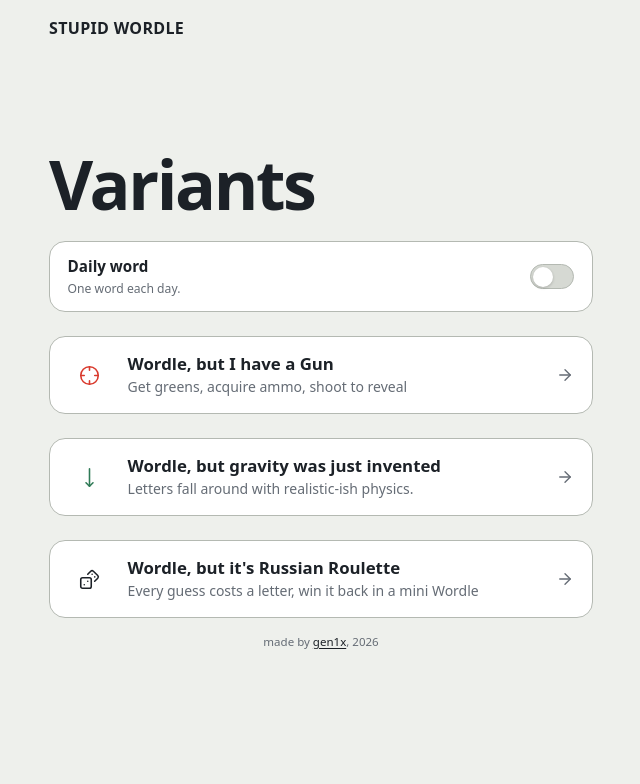
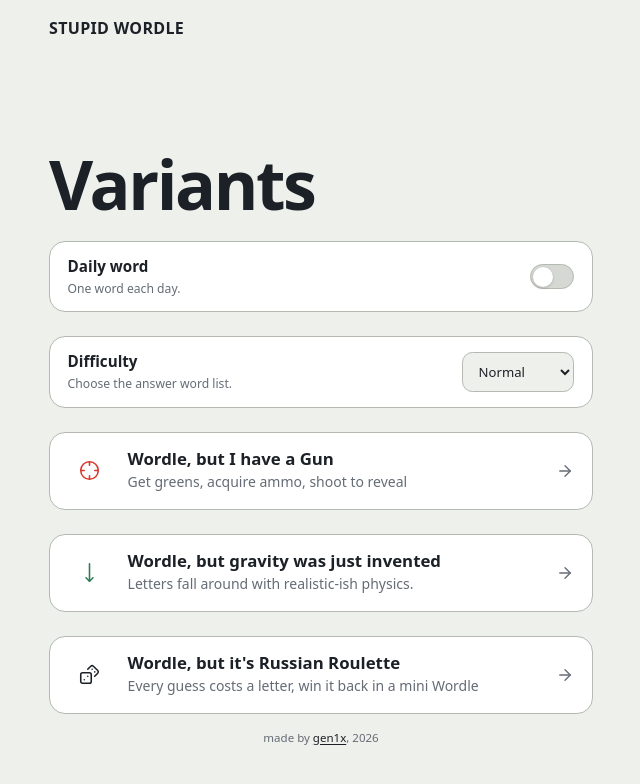
Before and after one commit to Gen1xLol/Stupid-Wordle, a Svelte app: page / in a window 1280 px wide. Shown: the top 784 px of the page, without its empty margins (319-959 px from the left). Built offline with nearby package versions, Linux system fonts and the light colour scheme; a web font is replaced by a local one.

Commit message:
difficulty

```diff
--- a/src/App.svelte
+++ b/src/App.svelte
@@ -22,6 +22,7 @@
   let page = $state('menu')
   let mode = $state('gun')
   let dailyMode = $state(readDailyPreference())
+  let difficulty = $state(readDifficultyPreference())
   let dailyCountdown = $state('00:00:00')
 
   function readDailyPreference() {
@@ -29,6 +30,14 @@
       return window.localStorage.getItem('stupid-wordle-daily') === 'true'
     } catch {
       return false
+    }
+  }
+
+  function readDifficultyPreference() {
+    try {
+      return window.localStorage.getItem('stupid-wordle-difficulty') === 'hard' ? 'hard' : 'normal'
+    } catch {
+      return 'normal'
     }
   }
 
@@ -46,6 +55,13 @@
     dailyMode = event.currentTarget.checked
     try {
       window.localStorage.setItem('stupid-wordle-daily', String(dailyMode))
+    } catch {}
+  }
+
+  function saveDifficultyPreference(event) {
+    difficulty = event.currentTarget.value === 'hard' ? 'hard' : 'normal'
+    try {
+      window.localStorage.setItem('stupid-wordle-difficulty', difficulty)
     } catch {}
   }
 
@@ -100,7 +116,7 @@
     shotThisTurn = false
     checkingGuess = false
     try {
-      answer = await (dailyMode ? getDailyWord(wordLength) : getRandomWord(wordLength))
+      answer = await (dailyMode ? getDailyWord(wordLength, new Date(), difficulty) : getRandomWord(wordLength, difficulty))
       gameState = 'playing'
     } catch {
       gameState = 'error'
@@ -215,6 +231,13 @@
         <span class="daily-setting-copy"><strong>Daily word</strong><small>One word each day.</small></span>
         <input type="checkbox" role="switch" aria-label="Daily word mode" checked={dailyMode} onchange={saveDailyPreference} />
       </label>
+      <label class="difficulty-setting">
+        <span class="daily-setting-copy"><strong>Difficulty</strong><small>Choose the answer word list.</small></span>
+        <select value={difficulty} aria-label="Difficulty" onchange={saveDifficultyPreference}>
+          <option value="normal">Normal</option>
+          <option value="hard">Hard</option>
+        </select>
+      </label>
       <button class="mode-card" type="button" onclick={openGame}>
         <span class="mode-icon"><Crosshair size={21} strokeWidth={1.8} /></span>
         <span class="mode-copy"><strong>Wordle, but I have a Gun</strong><small>Get greens, acquire ammo, shoot to reveal</small></span>
@@ -232,9 +255,9 @@
       </button>
     </section>
   {:else if mode === 'gravity'}
-    <GravityMode onback={() => page = 'menu'} {dailyMode} {dailyCountdown} />
+    <GravityMode onback={() => page = 'menu'} {dailyMode} {dailyCountdown} {difficulty} />
   {:else if mode === 'roulette'}
-    <RouletteMode onback={() => page = 'menu'} {dailyMode} {dailyCountdown} />
+    <RouletteMode onback={() => page = 'menu'} {dailyMode} {dailyCountdown} {difficulty} />
   {:else}
     <header class="game-header">
       <button class="back-button" type="button" aria-label="Back to variants" onclick={() => page = 'menu'}><ArrowLeft size={18} strokeWidth={1.8} /></button>
--- a/src/GravityMode.svelte
+++ b/src/GravityMode.svelte
@@ -6,7 +6,7 @@
   const wordLength = 8
   const maxGuesses = 6
   const keyboardRows = ['qwertyuiop', 'asdfghjkl', 'zxcvbnm']
-  let { onback, dailyMode = false, dailyCountdown = '' } = $props()
+  let { onback, dailyMode = false, dailyCountdown = '', difficulty = 'normal' } = $props()
   let answer = $state('')
   let guesses = $state([])
   let slots = $state(Array(wordLength).fill(''))
@@ -345,7 +345,7 @@
     bodies = []
     checkingGuess = false
     try {
-      answer = await (dailyMode ? getDailyWord(wordLength) : getRandomWord(wordLength))
+      answer = await (dailyMode ? getDailyWord(wordLength, new Date(), difficulty) : getRandomWord(wordLength, difficulty))
       gameState = 'playing'
       notice = 'Type a word. Move your phone or drag the letters into place.'
     } catch {
--- a/src/RouletteMode.svelte
+++ b/src/RouletteMode.svelte
@@ -7,7 +7,7 @@
   const miniLength = 4
   const miniMaxGuesses = 5
   const keyboardRows = ['qwertyuiop', 'asdfghjkl', 'zxcvbnm']
-  let { onback, dailyMode = false, dailyCountdown = '' } = $props()
+  let { onback, dailyMode = false, dailyCountdown = '', difficulty = 'normal' } = $props()
   let answer = $state('')
   let guesses = $state([])
   let currentGuess = $state('')
@@ -76,7 +76,7 @@
     checkingMini = false
     activeBoard = 'main'
     try {
-      answer = await (dailyMode ? getDailyWord(wordLength) : getRandomWord(wordLength))
+      answer = await (dailyMode ? getDailyWord(wordLength, new Date(), difficulty) : getRandomWord(wordLength, difficulty))
       gameState = 'playing'
     } catch {
       gameState = 'error'
--- a/src/style.css
+++ b/src/style.css
@@ -226,6 +226,32 @@ button:disabled { cursor: default; }
 .daily-setting input:checked { border-color: var(--correct); background: var(--correct); }
 .daily-setting input:checked::before { transform: translateX(1.2rem); }
 .daily-setting input:focus-visible { outline: 2px solid var(--ink); outline-offset: 3px; }
+
+.difficulty-setting {
+  display: flex;
+  align-items: center;
+  justify-content: space-between;
+  gap: 1rem;
+  width: 100%;
+  padding: 0.9rem 1.1rem;
+  border: 1px solid var(--line-strong);
+  border-radius: 1rem;
+  background: var(--surface);
+}
+
+.difficulty-setting select {
+  min-width: 7rem;
+  padding: 0.55rem 0.7rem;
+  border: 1px solid var(--line-strong);
+  border-radius: 0.65rem;
+  background: var(--paper);
+  color: var(--ink);
+  font: inherit;
+  font-size: 0.82rem;
+  cursor: pointer;
+}
+
+.difficulty-setting select:focus-visible { outline: 2px solid var(--ink); outline-offset: 2px; }
 
 .mode-arrow {
   color: var(--muted);
--- a/src/wordPicker.js
+++ b/src/wordPicker.js
@@ -24,16 +24,16 @@ function request(action, data = {}) {
   })
 }
 
-export function getWords(length) {
-  return request('getWords', { length })
+export function getWords(length, difficulty = 'normal') {
+  return request('getWords', { length, difficulty })
 }
 
-export function getRandomWord(length) {
-  return request('getRandomWord', { length })
+export function getRandomWord(length, difficulty = 'normal') {
+  return request('getRandomWord', { length, difficulty })
 }
 
-export function getDailyWord(length, date = new Date()) {
-  return request('getDailyWord', { length, date: date.getTime() })
+export function getDailyWord(length, date = new Date(), difficulty = 'normal') {
+  return request('getDailyWord', { length, date: date.getTime(), difficulty })
 }
 
 export function getRandomRevivalWord(length) {
--- a/src/wordPicker.worker.js
+++ b/src/wordPicker.worker.js
@@ -7,7 +7,7 @@ const profaneWords = new Set(profanityFilter.list
 const wordFiles = new Map()
 const wordsByLength = new Map()
 const revivalWordsByLength = new Map()
-let answerWordsPromise
+let hardAnswerWordsPromise
 let allowedWordsPromise
 let revivalWordsPromise
 
@@ -30,12 +30,12 @@ function fetchWords(fileName) {
   return wordFiles.get(fileName)
 }
 
-function loadAnswerWords() {
-  if (!answerWordsPromise) {
-    answerWordsPromise = fetchWords('top_english_words_lower_1000000.txt')
+function loadHardAnswerWords() {
+  if (!hardAnswerWordsPromise) {
+    hardAnswerWordsPromise = fetchWords('top_english_words_lower_1000000.txt')
       .then((words) => words.filter((word) => !profaneWords.has(word)))
   }
-  return answerWordsPromise
+  return hardAnswerWordsPromise
 }
 
 function loadAllowedWords() {
@@ -53,26 +53,27 @@ function loadRevivalWords() {
   return revivalWordsPromise
 }
 
-async function getWords(length) {
-  const words = await loadAnswerWords()
+async function getWords(length, difficulty = 'normal') {
+  const words = difficulty === 'hard' ? await loadHardAnswerWords() : await loadRevivalWords()
   if (length === undefined) return words
-  if (!wordsByLength.has(length)) wordsByLength.set(length, words.filter((word) => word.length === length))
-  return wordsByLength.get(length)
+  const cacheKey = `${difficulty}:${length}`
+  if (!wordsByLength.has(cacheKey)) wordsByLength.set(cacheKey, words.filter((word) => word.length === length))
+  return wordsByLength.get(cacheKey)
 }
 
-async function getRandomWord(length) {
-  const words = await getWords(length)
+async function getRandomWord(length, difficulty) {
+  const words = await getWords(length, difficulty)
   if (!words.length) throw new Error('No words are available for this game mode.')
   return words[Math.floor(Math.random() ** 2 * words.length)]
 }
 
-async function getDailyWord(length, timestamp) {
-  const words = await getWords(length)
+async function getDailyWord(length, timestamp, difficulty) {
+  const words = await getWords(length, difficulty)
   if (!words.length) throw new Error('No words are available for this game mode.')
   const date = new Date(timestamp)
   const dateKey = `${date.getUTCFullYear()}-${date.getUTCMonth() + 1}-${date.getUTCDate()}`
   let hash = 2166136261
-  for (const character of `${dateKey}:${length}`) hash = Math.imul(hash ^ character.charCodeAt(0), 16777619)
+  for (const character of `${dateKey}:${length}:${difficulty}`) hash = Math.imul(hash ^ character.charCodeAt(0), 16777619)
   const position = (hash >>> 0) / 0x100000000
   return words[Math.floor(position ** 2 * words.length)]
 }
@@ -86,9 +87,9 @@ async function getRandomRevivalWord(length) {
 }
 
 async function handleRequest(action, data) {
-  if (action === 'getWords') return getWords(data.length)
-  if (action === 'getRandomWord') return getRandomWord(data.length)
-  if (action === 'getDailyWord') return getDailyWord(data.length, data.date)
+  if (action === 'getWords') return getWords(data.length, data.difficulty)
+  if (action === 'getRandomWord') return getRandomWord(data.length, data.difficulty)
+  if (action === 'getDailyWord') return getDailyWord(data.length, data.date, data.difficulty)
   if (action === 'getRandomRevivalWord') return getRandomRevivalWord(data.length)
   if (action === 'isAllowedWord') {
     const words = await loadAllowedWords()
```
